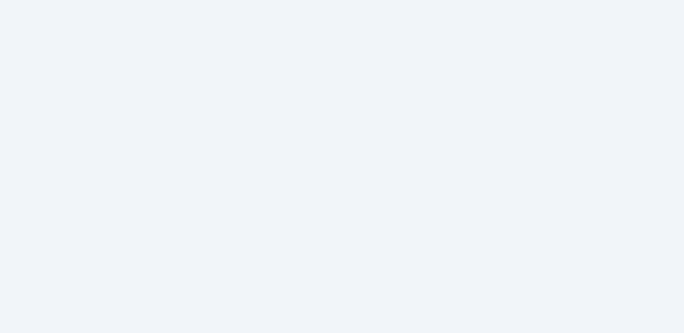
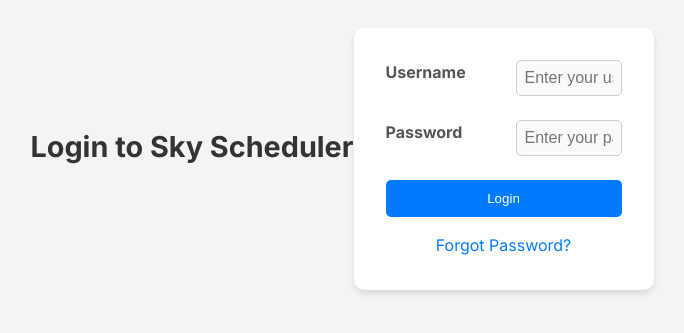
Before and after one commit to bhargav-vyas/Sky-Scheduler-Frontend, a React (Create React App) app: page /LoginPage in a window 1280 px wide. Before the commit this address had no page. Shown: the part 241-574 px from the top of the page, without its empty margins (298-982 px from the left). Built offline with nearby package versions, Linux system fonts and the light colour scheme.

Commit message:
this is the implementation  of the login pages

```diff
--- a/src/App.js
+++ b/src/App.js
@@ -5,6 +5,7 @@
 import FlightResults from './pages/FlightResults';
 import PaymentPage from './pages/PaymentPage';
 import LoginPage from './pages/LoginPage';
+
 // import Header from './Components/Header';
 // import Footer from './Components/Footer';
 import TermsOfService from './pages/TermsOfService';
@@ -20,7 +21,7 @@
         <Route path="/" element={<HomePage />} />
         <Route path="/flights" element={<FlightResults />} />
         <Route path="/payment" element={<PaymentPage />} />
-        <Route path="/login" element={<LoginPage />} />
+        <Route path='/LoginPage' element={<LoginPage />} />
         <Route path="/terms" element={<TermsOfService />} />
         <Route path="/privacy" element={<PrivacyPolicy />} />
         {/* <Route path="/cookies" element={<CookiePolicy />} /> */}
--- a/src/pages/Login.js
+++ b/src/pages/LoginPage.js
@@ -1,5 +1,5 @@
 import React, { useState } from 'react';
-import './LoginPage.css';
+import './Loginpage.css';
 
 const LoginPage = () => {
     const [username, setUsername] = useState('');
```
